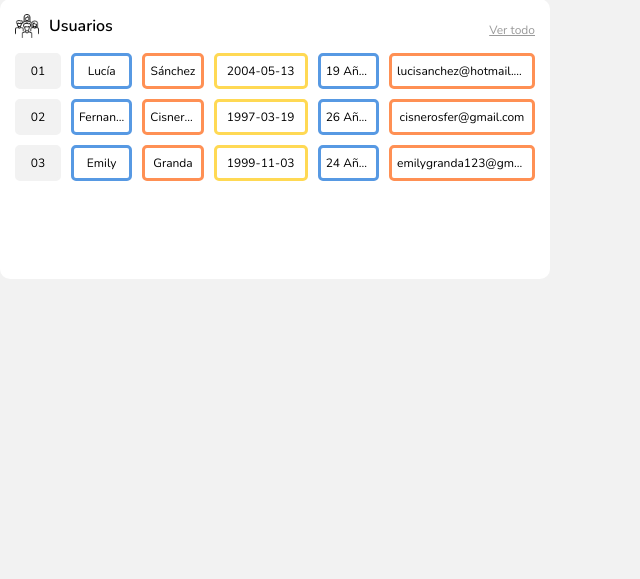
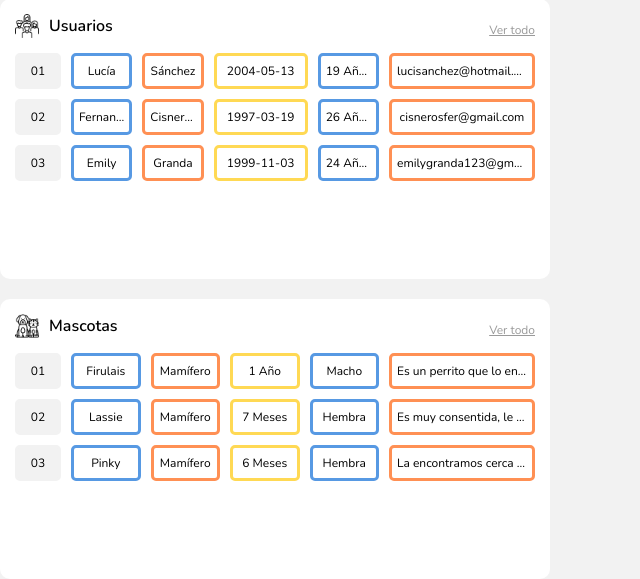
Before and after one commit to fxgonzalez5/happy_pets, a PHP site: page /pages/admin/admin_panel_home.html in a window 1280 px wide. Shown: the part 1806-2385 px from the top of the page, without its empty margins (0-640 px from the left). Before the commit the page ends 2085 px from the top, so only its background shows below. Run offline with PHP 8.4, Linux system fonts and the light colour scheme; some libraries are stand-ins or nearby versions.

Commit message:
Creación de la tarjeta del listado de las mascotas registradas

```diff
--- a/css/admin_panel_style.css
+++ b/css/admin_panel_style.css
@@ -296,12 +296,12 @@ body {
 }
 
 
-/* ---------------------
-    Tarjeta de Usuarios
-   --------------------- */
+/* --------------------------------
+    Tarjeta de Usuarios y Mascotas
+   -------------------------------- */
 
 /* Estilo de la tarjeta de la lista de los usuarios registrados */
-.tarjeta-usuarios {
+.tarjeta-inferior {
     /* Tamaño */
     width: 520px;
     height: 250px;
@@ -317,7 +317,7 @@ body {
 }
 
 /* Estilo personalizado a las celdas de la tabla de los usuarios */
-.tarjeta-usuarios tr, .tarjeta-usuarios td {
+.tarjeta-inferior tr, .tarjeta-inferior td {
     height: 30px;
     padding: 0px 5px;
     text-align: center;
@@ -328,12 +328,13 @@ body {
 }
 
 /* Asignación del tamaño que ocuparán las celdas de la columna que contienen la fecha de nacimiento del usuario */
-.tarjeta-usuarios .fecha {
+.tarjeta-inferior .fecha {
     width: 15%;
 }
 
-/* Asignación del tamaño que ocuparán las celdas de la columna que contienen el correo electrónico del usuario */
-.tarjeta-usuarios .correo {
+/* Asignación del tamaño que ocuparán las celdas de la columna que contienen el correo electrónico del usuario
+y la descripción de la mascota*/
+.tarjeta-inferior .final {
     width: 25%;
 }
 
--- a/pages/admin/admin_panel_home.html
+++ b/pages/admin/admin_panel_home.html
@@ -306,7 +306,7 @@
     </div>
 
     <!-- Contenedor de la tarjeta del Listado de los Usuarios -->
-    <div class="tarjeta-usuarios">
+    <div class="tarjeta-inferior">
 
         <!-- Creación de la parte superior de la tarjeta -->
         <div class="cabecera-tarjeta">
@@ -331,7 +331,7 @@
                 <td class="espacio-columnas"></td>
                 <td class="columna1">19 Años</td>
                 <td class="espacio-columnas"></td>
-                <td class="columna2 correo">lucisanchez@hotmail.com</td>
+                <td class="columna2 final">lucisanchez@hotmail.com</td>
             </tr>
 
             <!-- Creación de una fila vacía -->
@@ -348,7 +348,7 @@
                 <td class="espacio-columnas"></td>
                 <td class="columna1">26 Años</td>
                 <td class="espacio-columnas"></td>
-                <td class="columna2 correo">cisnerosfer@gmail.com</td>
+                <td class="columna2 final">cisnerosfer@gmail.com</td>
             </tr>
 
             <tr class="espacio-filas"></tr>
@@ -364,10 +364,73 @@
                 <td class="espacio-columnas"></td>
                 <td class="columna1">24 Años</td>
                 <td class="espacio-columnas"></td>
-                <td class="columna2 correo">emilygranda123@gmail.com</td>
+                <td class="columna2 final">emilygranda123@gmail.com</td>
             </tr>
         </table>
     </div>
 
+    <!-- Contenedor de la tarjeta del Listado de las Mascotas -->
+    <div class="tarjeta-inferior">
+
+        <!-- Creación de la parte superior de la tarjeta -->
+        <div class="cabecera-tarjeta">
+            <img src="../../images/admin/icons/pets.png" width="24">
+            <p class="titulo-tarjeta">Mascotas</p>
+            <p class="subtitulo-tarjeta">Ver todo</p>
+        </div>
+
+        <!-- Creación del contenido central de la tarjeta que corresponde a la tabla que contiene el listado de los usuarios -->
+        <table>
+
+            <!-- Creación de la fila de la tabla -->
+            <tr>
+                <!-- Creación de las diferentes celdas que hacen referencia a la columna que pertenecen -->
+                <td class="id">01</td>
+                <td class="espacio-columnas"></td>
+                <td class="columna1">Firulais</td>
+                <td class="espacio-columnas"></td>
+                <td class="columna2">Mamífero</td>
+                <td class="espacio-columnas"></td>
+                <td class="columna3">1 Año</td>
+                <td class="espacio-columnas"></td>
+                <td class="columna1">Macho</td>
+                <td class="espacio-columnas"></td>
+                <td class="columna2 final">Es un perrito que lo encontramos</td>
+            </tr>
+
+            <!-- Creación de una fila vacía -->
+            <tr class="espacio-filas"></tr>
+
+            <tr>
+                <td class="id">02</td>
+                <td class="espacio-columnas"></td>
+                <td class="columna1">Lassie</td>
+                <td class="espacio-columnas"></td>
+                <td class="columna2">Mamífero</td>
+                <td class="espacio-columnas"></td>
+                <td class="columna3">7 Meses</td>
+                <td class="espacio-columnas"></td>
+                <td class="columna1">Hembra</td>
+                <td class="espacio-columnas"></td>
+                <td class="columna2 final">Es muy consentida, le gusta</td>
+            </tr>
+
+            <tr class="espacio-filas"></tr>
+
+            <tr>
+                <td class="id">03</td>
+                <td class="espacio-columnas"></td>
+                <td class="columna1">Pinky</td>
+                <td class="espacio-columnas"></td>
+                <td class="columna2">Mamífero</td>
+                <td class="espacio-columnas"></td>
+                <td class="columna3">6 Meses</td>
+                <td class="espacio-columnas"></td>
+                <td class="columna1">Hembra</td>
+                <td class="espacio-columnas"></td>
+                <td class="columna2 final">La encontramos cerca de un</td>
+            </tr>
+        </table>
+    </div>
 </body>
 </html>
```
Also changed, not shown: images/admin/icons/pets.png (added).
